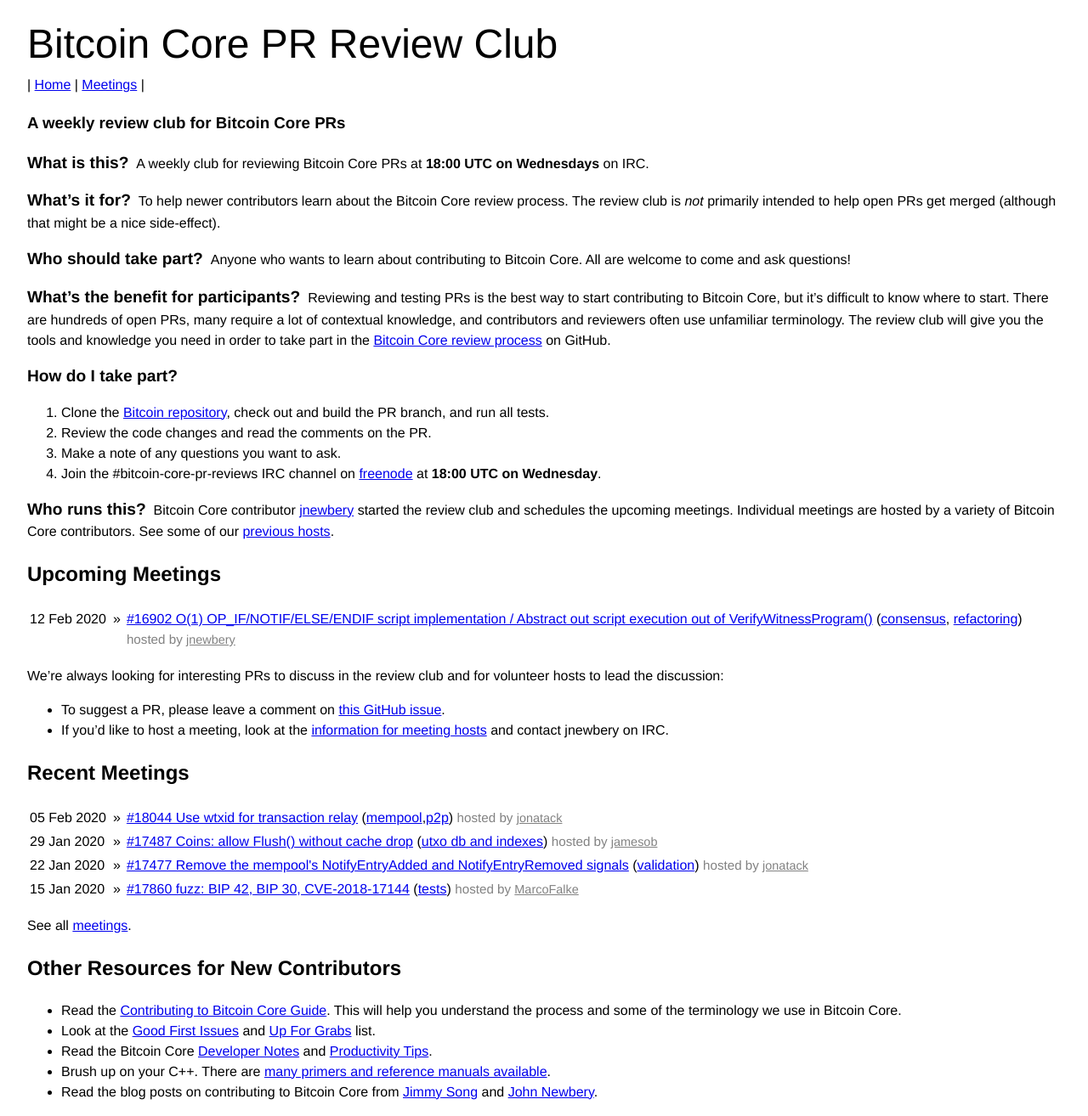
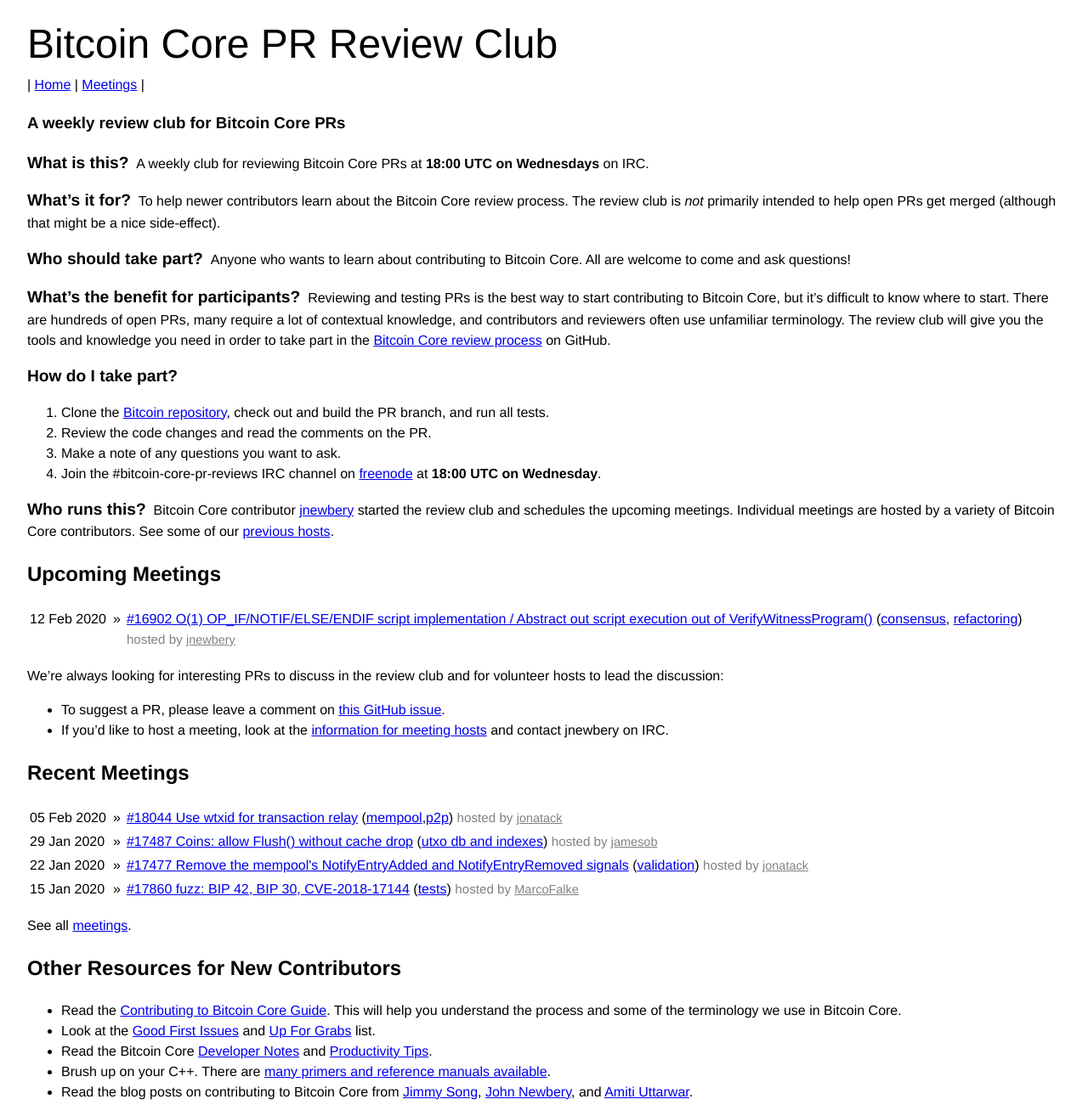
Before and after one commit to bitcoin-core-review-club/website, a Jekyll site: the page built from index.md, in a window 1280 px wide. Shown: the whole page at 85% size. Built offline with Jekyll 4.4.1, drawn with Linux system fonts in a browser that asks for light colours.

Commit message:
Add onboarding blog post

```diff
--- a/index.md
+++ b/index.md
@@ -115,6 +115,6 @@
 - Brush up on your C++. There are [many primers and reference manuals
   available](https://stackoverflow.com/questions/388242/the-definitive-c-book-guide-and-list).
 - Read the blog posts on contributing to Bitcoin Core from [Jimmy
-  Song](https://bitcointechtalk.com/a-gentle-introduction-to-bitcoin-core-development-fdc95eaee6b8)
-  and [John
-  Newbery](https://bitcointechtalk.com/contributing-to-bitcoin-core-a-personal-account-35f3a594340b).
+  Song](https://bitcointechtalk.com/a-gentle-introduction-to-bitcoin-core-development-fdc95eaee6b8),
+  [John Newbery](https://bitcointechtalk.com/contributing-to-bitcoin-core-a-personal-account-35f3a594340b),
+  and [Amiti Uttarwar](https://medium.com/@amitiu/onboarding-to-bitcoin-core-7c1a83b20365).
```
